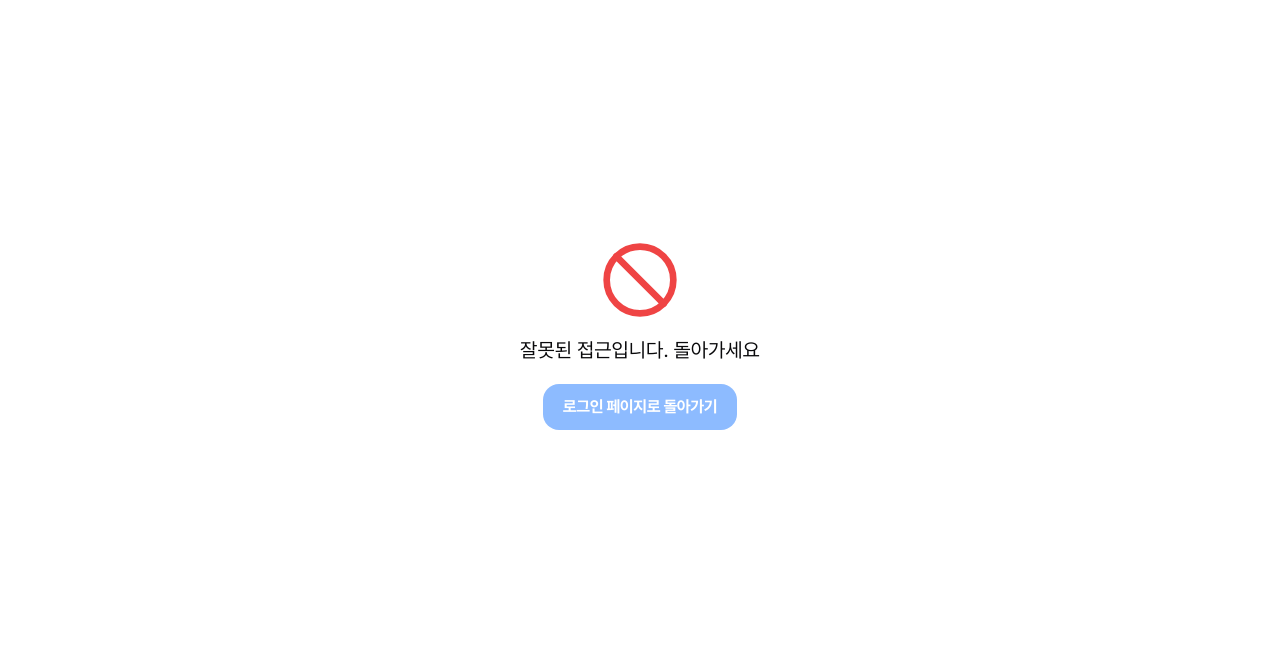
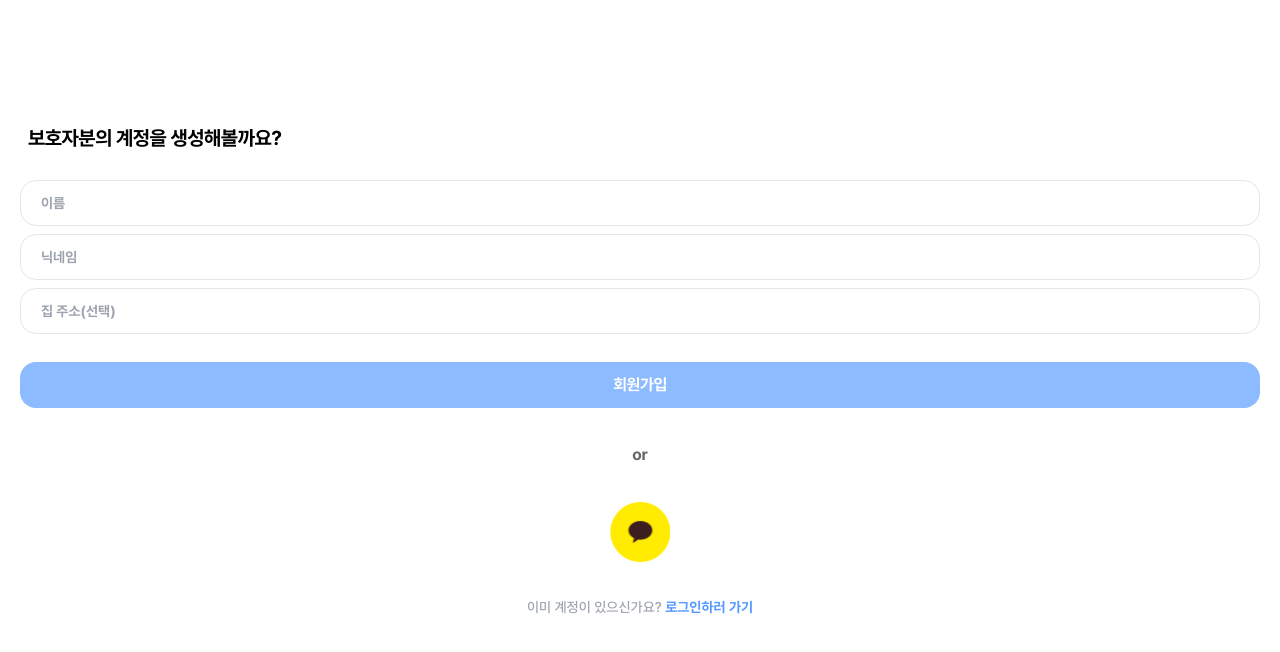
Before and after one commit to BodamDiary/bodam-client, a Next.js app: page /kakao-signup in a window 1280 px wide. Shown: the top 652 px of the page. Built offline with nearby package versions, Linux system fonts and the light colour scheme; no server answers.

Commit message:
:sparkles: feat: delete unused check function in kakao signup

```diff
--- a/app/kakao-signup/page.tsx
+++ b/app/kakao-signup/page.tsx
@@ -2,19 +2,7 @@
 import KakaoSignUpForm from "./_components/KakaoSignUpForm";
 import Link from "next/link";
 import Image from "next/image";
-import { cookies } from 'next/headers';
-
-import ErrorPage from "@/app/_components/ErrorPage";
-
 export default async function SignUpPage(){
-
-    const cookieStore = await cookies();
-    const JSESSIONID = cookieStore.get('JSESSIONID');
-    if (JSESSIONID == null) {
-        return (
-            <ErrorPage/>
-        )
-    }
 
     const apiUrl = process.env.NEXT_PUBLIC_API_URL;
     const url = `${apiUrl}/kakao`
```
